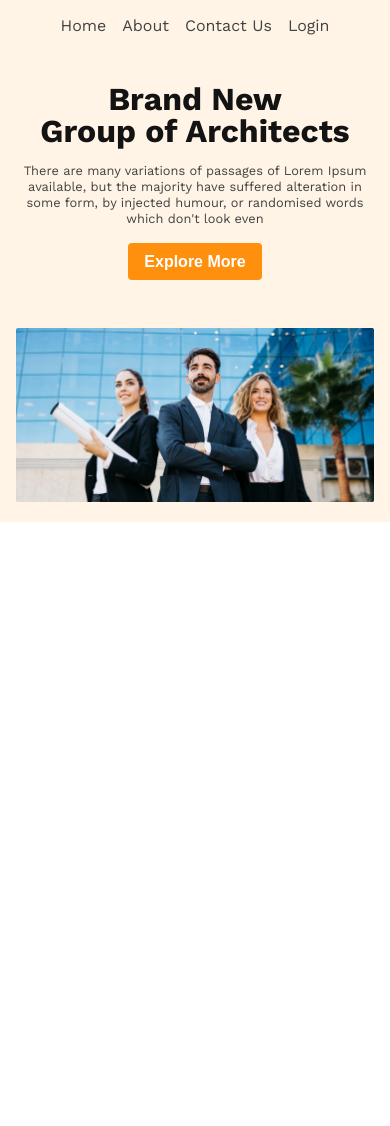
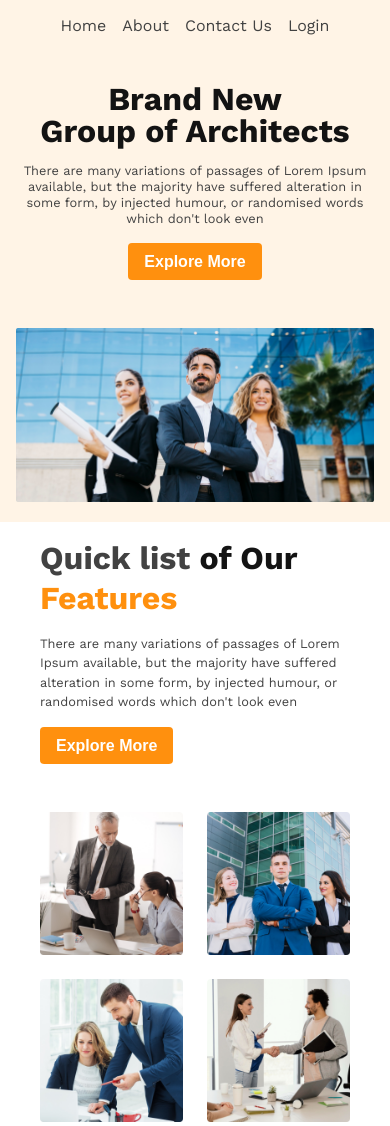
Before and after one commit to dmmalek/responsive-architects-website, a plain HTML site: page index.html in a window 390 px wide. Before the commit the page ends 844 px from the top, so only its background shows below. Drawn offline with nearby package versions, Linux system fonts and the light colour scheme.

Commit message:
designed responsive features section

```diff
--- a/index.html
+++ b/index.html
@@ -40,7 +40,31 @@
         </div>
       </section>
     </header>
-    <main></main>
+    <main>
+      <section class="features flex">
+        <div class="features-img">
+          <img src="./images/team1.png" alt="" /><img
+            src="./images/team2.png"
+            alt=""
+          /><img src="./images/team3.png" alt="" /><img
+            src="./images/team4.png"
+            alt=""
+          />
+        </div>
+        <div class="features-content">
+          <h2 class="dark-1">
+            <span class="dark-2">Quick list</span> of Our<br />
+            <span class="orange">Features</span>
+          </h2>
+          <p class="dark-2">
+            There are many variations of passages of Lorem Ipsum available, but
+            the majority have suffered alteration in some form, by injected
+            humour, or randomised words which don't look even
+          </p>
+          <button class="btn">Explore More</button>
+        </div>
+      </section>
+    </main>
     <footer></footer>
   </body>
 </html>
--- a/style.css
+++ b/style.css
@@ -20,6 +20,9 @@
 }
 .dark-3 {
   color: rgb(114, 114, 114);
+}
+.orange {
+  color: rgb(255, 144, 14);
 }
 .bg-color {
   background-color: rgba(255, 144, 14, 0.1);
@@ -82,6 +85,33 @@ nav {
 .banner-img img {
   width: 100%;
 }
+main {
+  margin: 1rem 2.5rem;
+}
+/* features section  */
+.features {
+  gap: 3rem;
+}
+.features-img {
+  display: grid;
+  grid-template-columns: 1fr 1fr;
+  gap: 1.5rem;
+}
+.features-img img {
+  width: 300px;
+}
+.features-content h2 {
+  font-size: 2rem;
+  font-weight: 700;
+  line-height: 2.5rem;
+  margin-bottom: 1rem;
+}
+.features-content p {
+  text-align: left;
+  font-size: 0.8rem;
+  line-height: 1.2rem;
+  margin-bottom: 1rem;
+}
 @media screen and (max-width: 576px) {
   /* nav section  */
   .header {
@@ -110,4 +140,12 @@ nav {
     font-size: 1rem;
     font-weight: 600;
   }
+
+  /* features section  */
+  .features {
+    flex-direction: column-reverse;
+  }
+  .features-img img {
+    width: 100%;
+  }
 }
```
